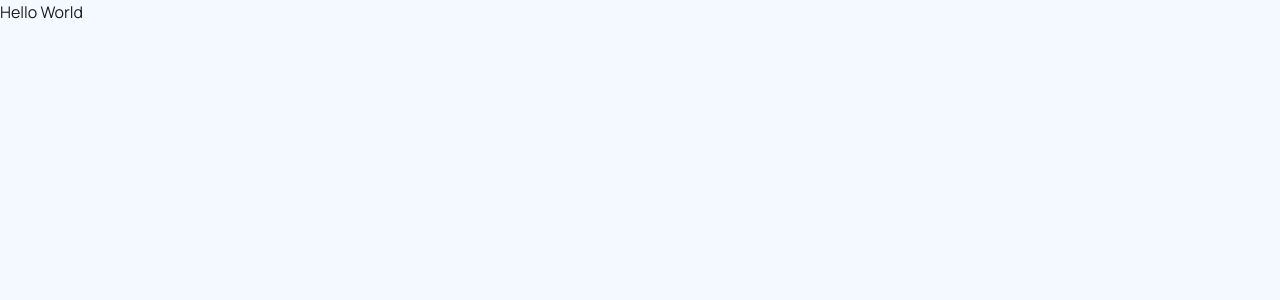
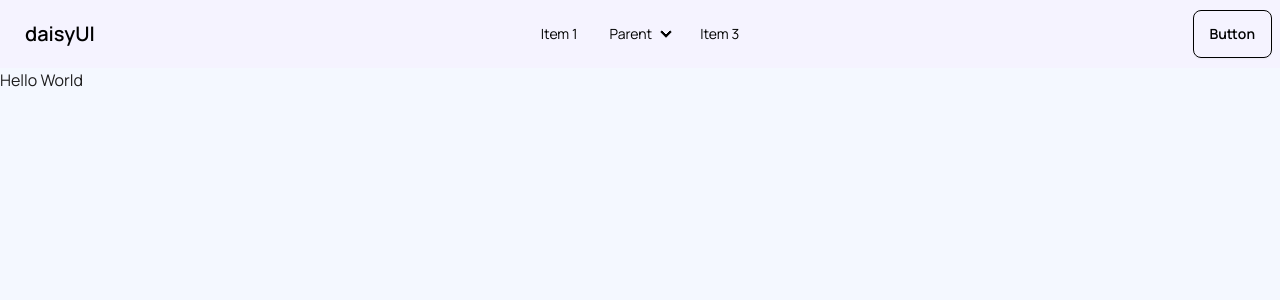
Before and after one commit to didipta/design_e_commerce, a Next.js app: page / in a window 1280 px wide. Shown: the top 300 px of the page. Built offline with nearby package versions, Linux system fonts and the light colour scheme.

Commit message:
header design

```diff
--- a/package.json
+++ b/package.json
@@ -14,6 +14,7 @@
     "react-dom": "19.0.0-rc-66855b96-20241106"
   },
   "devDependencies": {
+    "daisyui": "^4.12.14",
     "eslint": "^8",
     "eslint-config-next": "15.0.3",
     "postcss": "^8",
--- a/src/components/layout/Header.jsx
+++ b/src/components/layout/Header.jsx
@@ -0,0 +1,60 @@
+import React from "react";
+
+const Header = () => {
+  return (
+    <div className="navbar bg-[#F5F3FF]">
+    <div className="navbar-start">
+      <div className="dropdown">
+        <div tabIndex={0} role="button" className="btn btn-ghost lg:hidden">
+          <svg
+            xmlns="http://www.w3.org/2000/svg"
+            className="h-5 w-5"
+            fill="none"
+            viewBox="0 0 24 24"
+            stroke="currentColor">
+            <path
+              strokeLinecap="round"
+              strokeLinejoin="round"
+              strokeWidth="2"
+              d="M4 6h16M4 12h8m-8 6h16" />
+          </svg>
+        </div>
+        <ul
+          tabIndex={0}
+          className="menu menu-sm dropdown-content bg-base-100 rounded-box z-[1] mt-3 w-52 p-2 shadow">
+          <li><a>Item 1</a></li>
+          <li>
+            <a>Parent</a>
+            <ul className="p-2">
+              <li><a>Submenu 1</a></li>
+              <li><a>Submenu 2</a></li>
+            </ul>
+          </li>
+          <li><a>Item 3</a></li>
+        </ul>
+      </div>
+      <a className="btn btn-ghost text-xl">daisyUI</a>
+    </div>
+    <div className="navbar-center hidden lg:flex">
+      <ul className="menu menu-horizontal px-1">
+        <li><a>Item 1</a></li>
+        <li>
+          <details>
+            <summary>Parent</summary>
+            <ul className="p-2">
+              <li><a>Submenu 1</a></li>
+              <li><a>Submenu 2</a></li>
+            </ul>
+          </details>
+        </li>
+        <li><a>Item 3</a></li>
+      </ul>
+    </div>
+    <div className="navbar-end">
+      <a className="btn">Button</a>
+    </div>
+  </div>
+  );
+};
+
+export default Header;
--- a/src/components/layout/Main.jsx
+++ b/src/components/layout/Main.jsx
@@ -1,11 +1,13 @@
-import React from 'react';
+import React from "react";
+import Header from "./Header";
 
-const Main = () => {
-    return (
-        <div>
-
-        </div>
-    );
+const Main = ({ children }) => {
+  return (
+    <div>
+      <Header />
+      {children}
+    </div>
+  );
 };
 
 export default Main;
--- a/src/pages/_app.js
+++ b/src/pages/_app.js
@@ -1,5 +1,10 @@
+import Main from "@/components/layout/Main";
 import "@/styles/globals.css";
 
 export default function App({ Component, pageProps }) {
-  return <Component {...pageProps} />;
+  return (
+    <Main>
+      <Component {...pageProps} />
+    </Main>
+  );
 }
--- a/src/pages/_document.js
+++ b/src/pages/_document.js
@@ -2,7 +2,7 @@
 
 export default function Document() {
   return (
-    <Html lang="en">
+    <Html lang="en" data-theme="">
       <Head />
       <body className="antialiased">
         <Main />
--- a/src/styles/globals.css
+++ b/src/styles/globals.css
@@ -32,7 +32,7 @@
 }
 body {
   font-family: "Manrope", sans-serif;
-  background-color: var(--color-bg-default);
+  background: var(--color-bg-default) !important;
 }
 .container {
   @apply mx-auto;
--- a/tailwind.config.js
+++ b/tailwind.config.js
@@ -12,20 +12,19 @@
       },
       fontSize: {
         // Define Heading styles
-        h1: ["48px", { lineHeight: "1.3", }],
-        h2: ["40px", { lineHeight: "1.3",}],
-        h3: ["33px", { lineHeight: "1.3",}],
-        h4: ["28px", { lineHeight: "1.3",  }],
-        h5: ["23px", { lineHeight: "1.3", }],
-        h6: ["16px", { lineHeight: "1.3 ",}],
+        h1: ["48px", { lineHeight: "1.3" }],
+        h2: ["40px", { lineHeight: "1.3" }],
+        h3: ["33px", { lineHeight: "1.3" }],
+        h4: ["28px", { lineHeight: "1.3" }],
+        h5: ["23px", { lineHeight: "1.3" }],
+        h6: ["16px", { lineHeight: "1.3 " }],
         // Define Title styles
-        title: ["19px", { lineHeight: "1.3",}],
+        title: ["19px", { lineHeight: "1.3" }],
         // Define Body styles
         body: ["16px", { lineHeight: "1.3" }],
         // Define Caption styles
         caption: ["13px", { lineHeight: "1.3" }],
         "caption-two": ["11px", { lineHeight: "1.3" }],
-
       },
       colors: {
         // General colors
@@ -63,5 +62,8 @@
       },
     },
   },
-  plugins: [],
+  plugins: [require("daisyui")],
+  daisyui: {
+    themes: [""],
+  },
 };
```
Also changed, not shown: public/images/logo.png (added), 1 other file (tests, documents, lock files or other folders).
